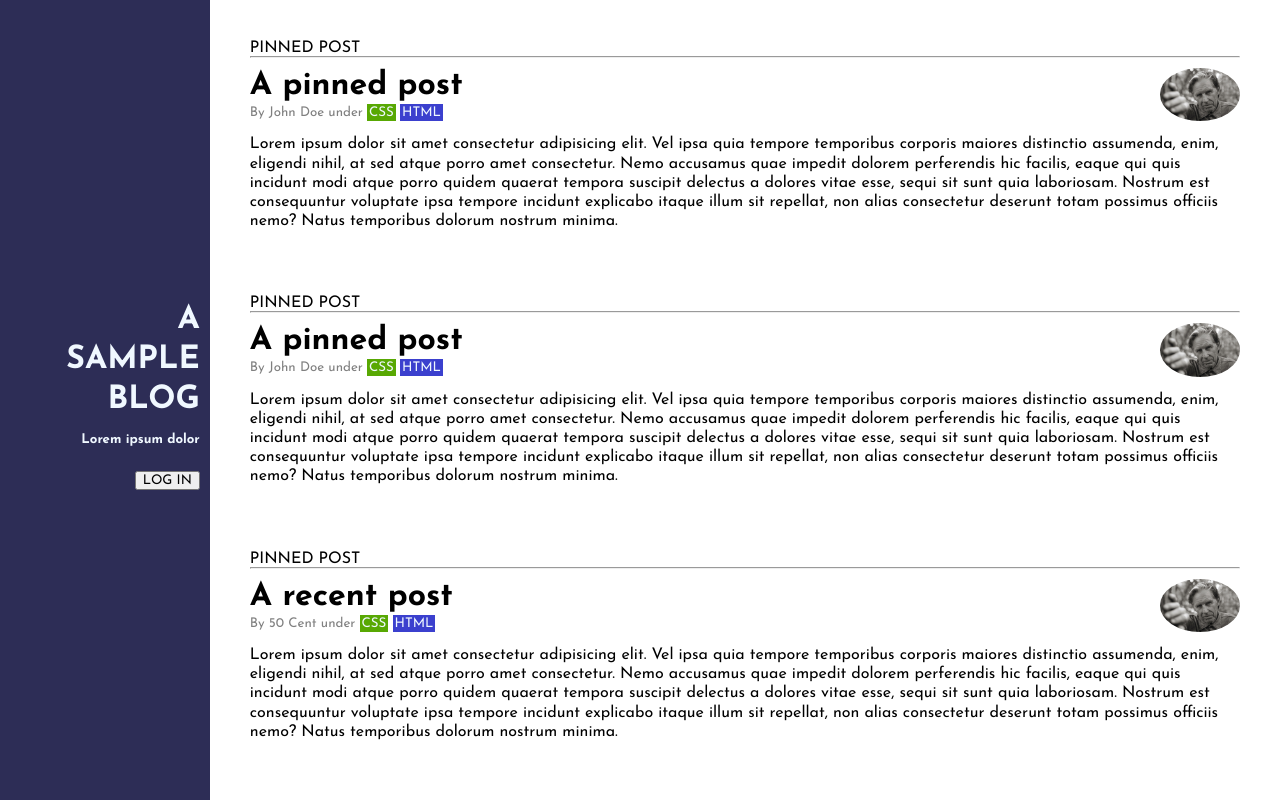
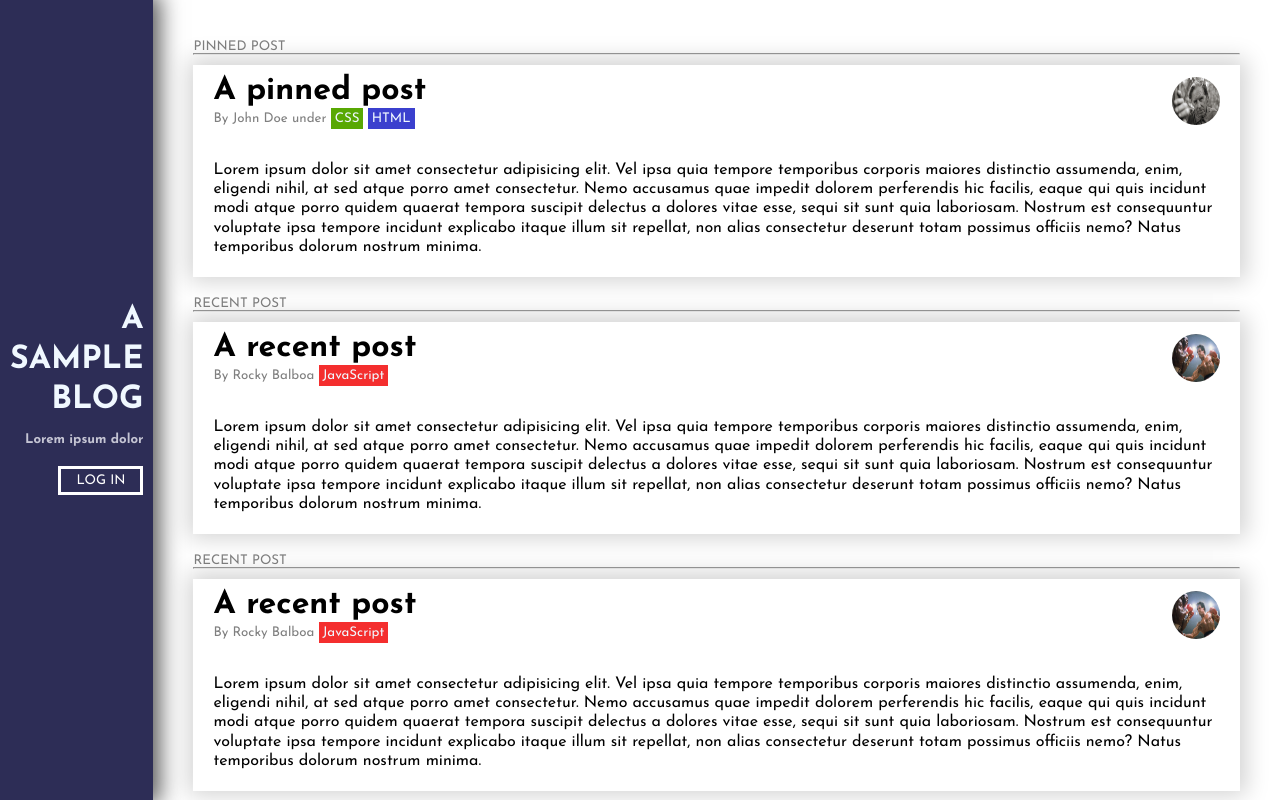
Before and after one commit to itismenz/Future-Minds-Academy, a plain HTML site: page assignments/CSS/Flexbox Blogposts/blogpost.html in a window 1280 px wide. Drawn offline with Linux system fonts and the light colour scheme.

Commit message:
blogpost

```diff
--- a/assignments/CSS/Flexbox Blogposts/blogpost.html
+++ b/assignments/CSS/Flexbox Blogposts/blogpost.html
@@ -16,23 +16,21 @@
 
     <div class="left">
         <div>
-            <h1>A<br>SAMPLE BLOG</h1>
+            <h1>A<br>SAMPLE<br>BLOG</h1>
         </div>
         <div>
             <h5>Lorem ipsum dolor</h5>
         </div>
         <div>
-            <button>LOG IN</button>
+            <button class="login-button">LOG IN</button>
         </div>
 
     </div>
     <main class="right">
-
+        <div class="seperate">PINNED POST
+            <hr>
+        </div>
         <div class="pinned">
-            <div class="seperate">PINNED POST
-                <hr>
-            </div>
-
             <div class="title">
                 <div>
                     <h1>A pinned post</h1>
@@ -41,7 +39,7 @@
                     </p>
                 </div>
                 <div>
-                    <img src="./images/john.jpg" class="picture" alt="John Doe" width="80em">
+                    <img src="./images/john.jpg" class="picture" alt="John Doe">
                 </div>
             </div>
 
@@ -56,21 +54,20 @@
             </div>
         </div>
 
+        <div class="seperate">RECENT POST
+            <hr>
+        </div>
 
         <div class="pinned">
-            <div class="seperate">PINNED POST
-                <hr>
-            </div>
-
             <div class="title">
                 <div>
-                    <h1>A pinned post</h1>
+                    <h1>A recent post</h1>
                     <p class="author">
-                        By John Doe under <span id="css">CSS</span> <span id="html">HTML</span>
+                        By Rocky Balboa <span id="js">JavaScript</span>
                     </p>
                 </div>
                 <div>
-                    <img src="./images/john.jpg" class="picture" alt="John Doe" width="80em">
+                    <img src="./images/rocky.jpg" class="picture" alt="John Doe">
                 </div>
             </div>
 
@@ -85,21 +82,20 @@
             </div>
         </div>
 
+        <div class="seperate">RECENT POST
+            <hr>
+        </div>
 
         <div class="pinned">
-            <div class="seperate">PINNED POST
-                <hr>
-            </div>
-
             <div class="title">
                 <div>
                     <h1>A recent post</h1>
                     <p class="author">
-                        By 50 Cent under <span id="css">CSS</span> <span id="html">HTML</span>
+                        By Rocky Balboa <span id="js">JavaScript</span>
                     </p>
                 </div>
                 <div>
-                    <img src="./images/john.jpg" class="picture" alt="John Doe" width="80em">
+                    <img src="./images/rocky.jpg" class="picture" alt="John Doe">
                 </div>
             </div>
 
--- a/assignments/CSS/Flexbox Blogposts/style.css
+++ b/assignments/CSS/Flexbox Blogposts/style.css
@@ -10,13 +10,13 @@ body {
     flex-direction: row;
     box-sizing: border-box;
     height: 100vh;
+
 }
 
 .left {
     display: flex;
     flex-direction: column;
     height: 100vh;
-    width: 250px;
     background-color: rgb(45, 45, 86);
     color: aliceblue;
     justify-content: center;
@@ -24,6 +24,8 @@ body {
     padding: 10px;
     line-height: 40px;
     box-sizing: border-box;
+    box-shadow: 1px -1px 22px 5px rgba(0, 0, 0, 0.7);
+
 }
 
 .right {
@@ -36,41 +38,84 @@ body {
 
 }
 
+.seperate {
+    color: rgb(128, 128, 128);
+    font-size: smaller;
+    padding-bottom: 10px;
+
+}
+
 .title {
     display: flex;
     flex-direction: row;
     justify-content: space-between;
-    padding: 10px 0px;
+    padding: 10px 20px;
     align-items: center;
+    flex-wrap: wrap;
 }
 
 .picture {
     border-radius: 50%;
+    width: 3rem;
+    height: 3rem;
 }
 
 .author {
     font-size: smaller;
-    color: gray;
+    color: rgb(128, 128, 128);
     margin: 4px 0px;
 }
 
 #css {
     background-color: rgb(88, 168, 3);
     color: aliceblue;
-    padding: 2px;
+    padding: 4px;
+    line-height: 1rem;
 }
 
 #html {
     background-color: rgb(59, 64, 206);
     color: aliceblue;
-    padding: 2px;
+    padding: 4px;
+    line-height: 1rem;
+}
+
+#js {
+    background-color: rgb(244, 46, 46);
+    color: aliceblue;
+    padding: 4px;
+    line-height: 1rem;
 }
 
 .content {
     line-height: 1.2rem;
-    padding-bottom: 4rem;
+    padding: 20px;
 }
 
 nav {
     height: 3rem;
 }
+
+.login-button {
+    background-color: transparent;
+    border: solid;
+    color: white;
+    padding: 5px 15px;
+    text-align: center;
+    text-decoration: none;
+    cursor: pointer;
+}
+
+.pinned {
+    box-shadow: 1px -1px 22px 5px rgba(0, 0, 0, 0.18);
+    margin-bottom: 20px;
+}
+
+.pinned:hover {
+    box-shadow: 1px -1px 22px 5px rgba(0, 0, 0, 0.39);
+
+}
+
+h5 {
+    color: rgb(196, 196, 211);
+}
```
Also changed, not shown: assignments/CSS/Flexbox Blogposts/images/rocky.jpg (added).
